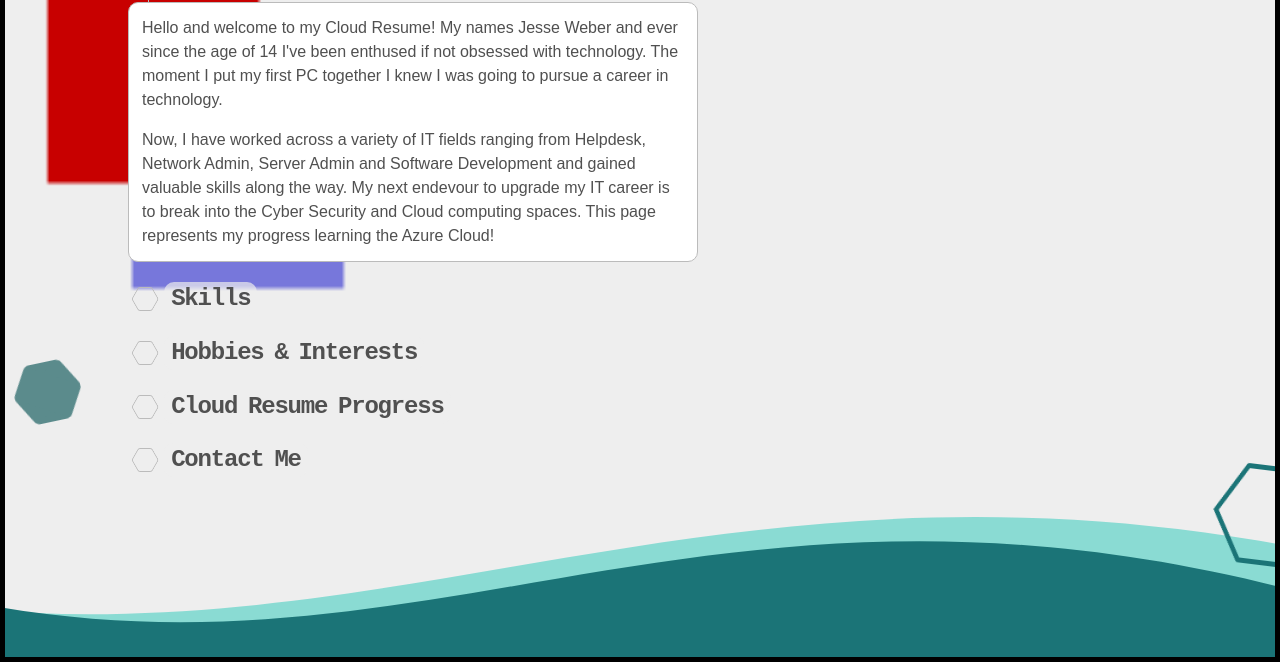
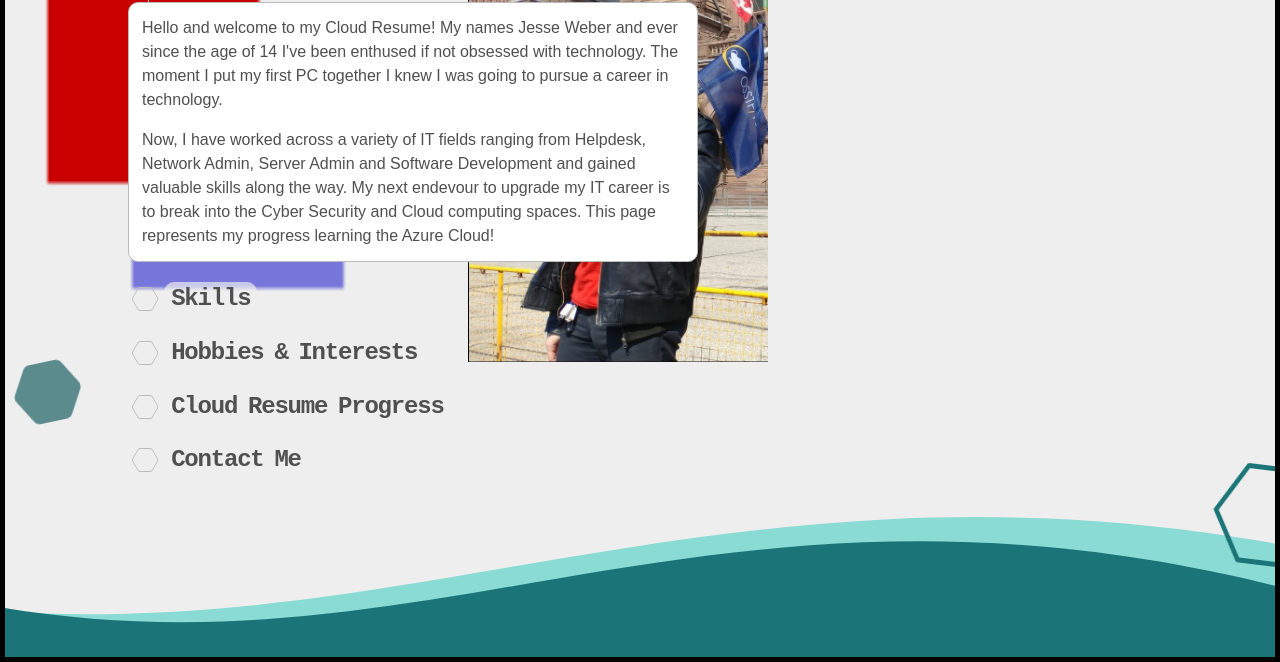
Before and after one commit to JimmiRustler/AzureStaticWebApp, a plain HTML site: page index.html in a window 1280 px wide. Shown: the part 138-800 px from the top of the page. Drawn offline with nearby package versions, Linux system fonts and the light colour scheme.

Commit message:
Added Profile Picture

```diff
--- a/index.html
+++ b/index.html
@@ -1,6 +1,5 @@
 <!doctype html>
 <html>
-
 <head>
     <script src="https://code.jquery.com/jquery-2.2.4.min.js" integrity="sha256-BbhdlvQf/xTY9gja0Dq3HiwQF8LaCRTXxZKRutelT44=" crossorigin="anonymous"></script>
     <script src ="./wmbjcode.js":></script>
@@ -9,11 +8,13 @@
 </head>
     <body onload="draw()">
         <canvas id="bg"></canvas>
+        <div class="image-container-profile" >
+            <img src="./profilepic.jpg" alt="Profile Picture" width="300" height="400">
+        </div>
         <main id="content">
             <h1>
                 <div class="hex moved"></div><span>About Me</span></h1>
             <div class="subtext" id="main">
-
                 <p>Hello and welcome to my Cloud Resume! My names Jesse Weber and ever since the age of 14 I've been enthused if not obsessed with technology. The moment I put my first PC together I knew I was going to pursue a career in technology.</p>
                 <p>Now, I have worked across a variety of IT fields ranging from Helpdesk, Network Admin, Server Admin and Software Development and gained valuable skills along the way. My next endevour to upgrade my IT career is to break into the Cyber Security and Cloud computing spaces. This page represents my progress learning the Azure Cloud!</p>
             </div>
@@ -26,7 +27,6 @@
         <p>Managed Ticketing systems providing timely and effective IT support to all manner of staff from Teachers to top Admin</p>
         <p>Able to create and upkeep documentation such as SOPs, SLAs and guides for various systems and servuces ensuring teams can find the info they need</p>
         <p>Assisted with large scale IT projects such as network upgrades and Active Directory rollouts</p>
-
             </div>
             <h2>
                 <div class="hex"></div><span>Hobbies & Interests</span></h2>
@@ -49,9 +49,7 @@
         <p>10. Python: The Azure function to track when a user visits mt website, and update the database counter accordingly will be written in Python. IN PROGRESS</p>
         <p>11. Tests: Python code will support the use of Jest Test Cases. IN PROGRESS</p>
         <p>12. Infra as Code: The Website is hosted as an azure static app that is auto deployed upon any changes being made to the repo. The azure function has yet to be made. IN PROGRESS</p>
-
             </div>
-
             <h2>
                 <div class="hex"></div><span>Contact Me</span></h2>
             <div class="subtext coll">
@@ -68,6 +66,7 @@
             <div class="hex" id="dos"></div>
             <div class="hex" id="tres"></div>
         </div>
+
     </body>
 
     </html>
--- a/style.css
+++ b/style.css
@@ -176,6 +176,14 @@ main .hex {
     transform: rotate(30deg);
 }
 
+.image-container-profile
+{
+    float: right;
+    position: relative;
+    right: 40%;
+    padding-top: 100px;
+}
+
 #hex-holder {
     position: fixed;
     height: 100vh;
```
Also changed, not shown: profilepic.jpg (added).
